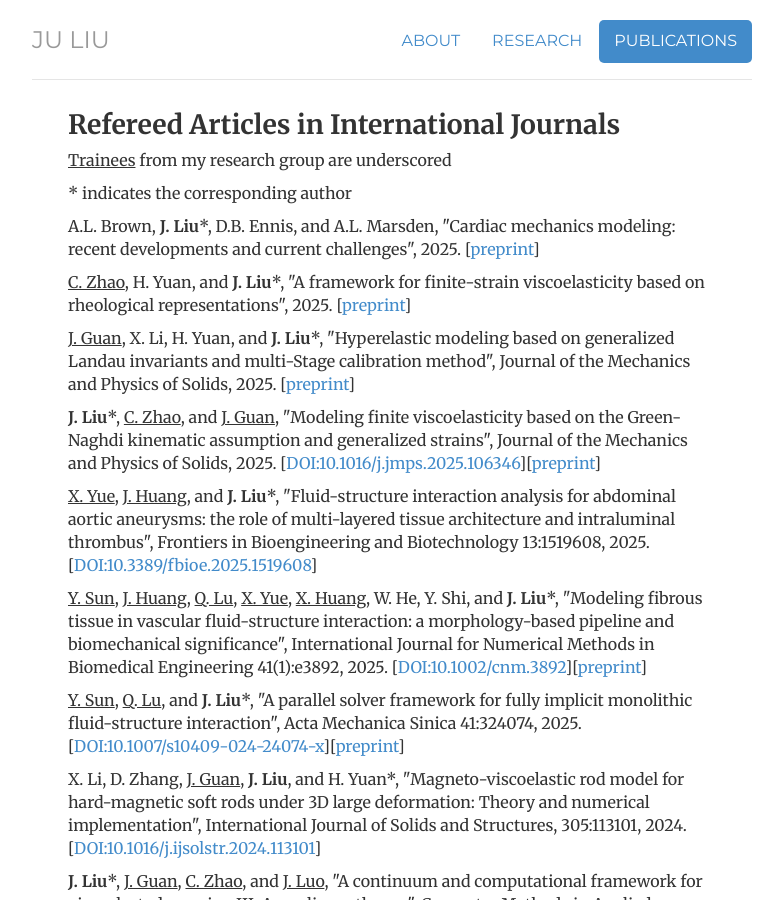
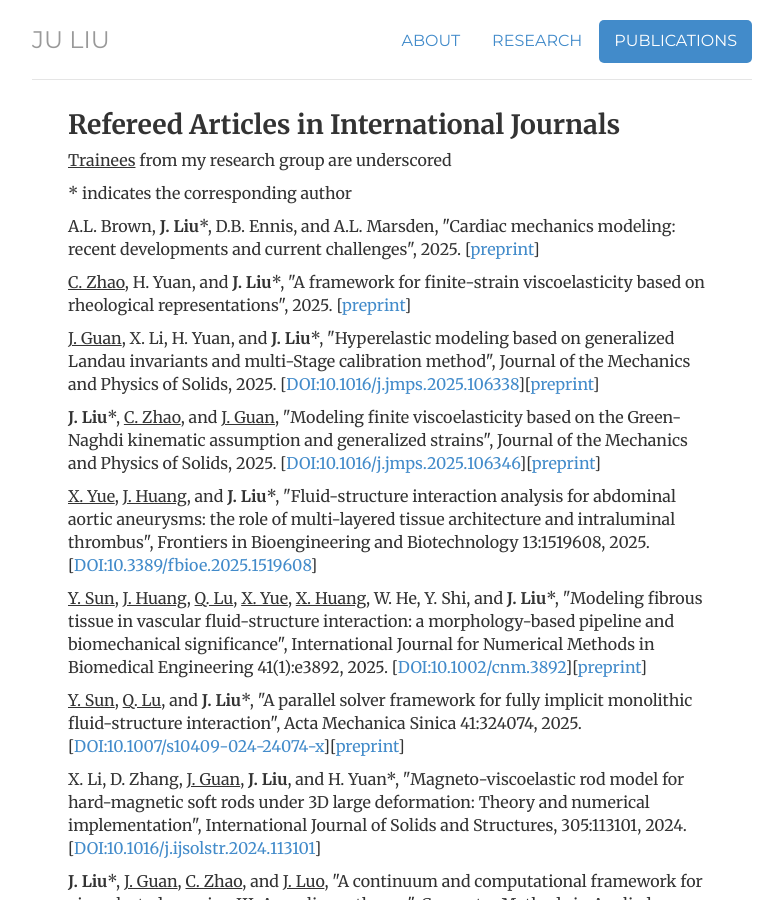
Before and after one commit to ju-liu/ju-liu.github.io, a Jekyll site: the page built from publications/index.html, in a window 1280 px wide and 900 px high. Shown: the whole window, without its empty margins (248-1031 px from the left). Built offline with Jekyll 4.4.1, drawn with Linux system fonts in a browser that asks for light colours; nearby versions of some CDN libraries; library files that are not in the unit come from our copies; comment, search, counter and statistics services are not loaded.

Commit message:
Update index.html

```diff
--- a/publications/index.html
+++ b/publications/index.html
@@ -22,7 +22,7 @@
   </article>
 
   <article>
-  <p><u>J. Guan</u>, X. Li, H. Yuan, and <strong>J. Liu</strong>*, "Hyperelastic modeling based on generalized Landau invariants and multi-Stage calibration method", Journal of the Mechanics and Physics of Solids, 2025. [<a href="https://papers.ssrn.com/sol3/papers.cfm?abstract_id=5237348">preprint</a>]</p>
+  <p><u>J. Guan</u>, X. Li, H. Yuan, and <strong>J. Liu</strong>*, "Hyperelastic modeling based on generalized Landau invariants and multi-Stage calibration method", Journal of the Mechanics and Physics of Solids, 2025. [<a href="https://doi.org/10.1016/j.jmps.2025.106338">DOI:10.1016/j.jmps.2025.106338</a>][<a href="https://papers.ssrn.com/sol3/papers.cfm?abstract_id=5237348">preprint</a>]</p>
   </article>
 
   <article>
```
